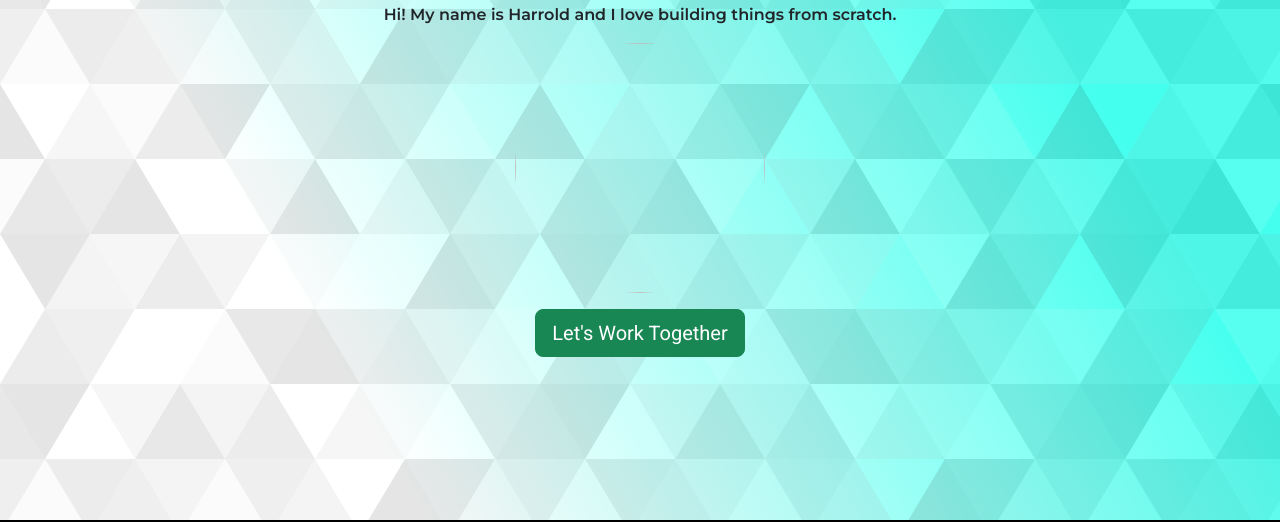
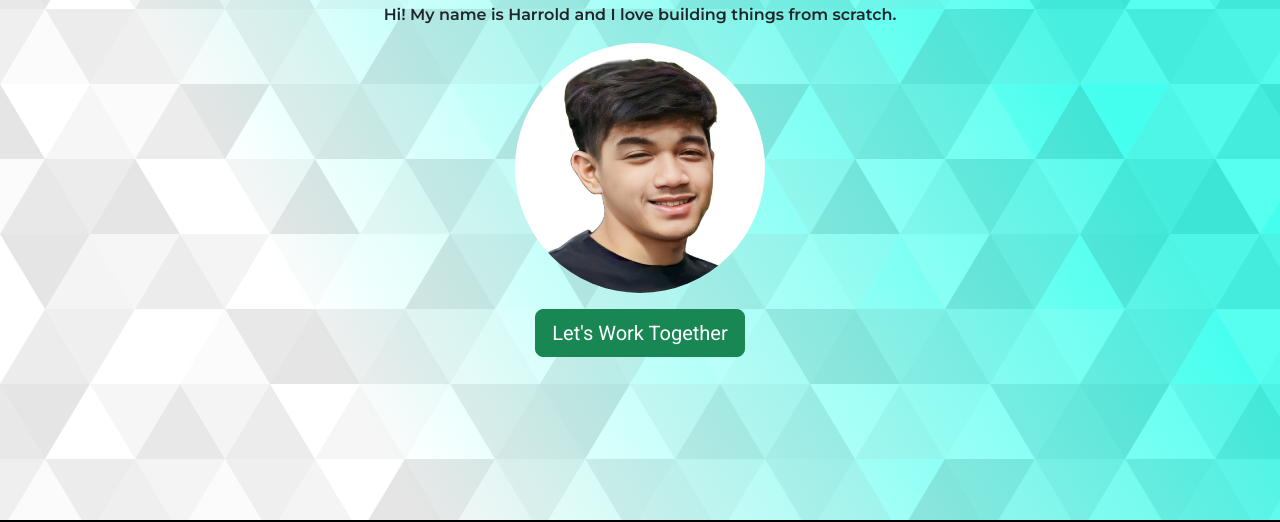
Before and after one commit to Twilight-ops/fcb-portfolio, a plain HTML site: page index.html in a window 1280 px wide. Shown: the part 216-738 px from the top of the page. Drawn offline with nearby package versions, Linux system fonts and the light colour scheme; the site is published under a folder, as on GitHub Pages, so addresses that start at the root find nothing.

Commit message:
Update index.html

```diff
--- a/index.html
+++ b/index.html
@@ -21,7 +21,7 @@
       <section id="landing" class="text-center mt-5">
         <h1>Full Stack Developer</h1>
         <p>Hi! My name is Harrold and I love building things from scratch.</p>
-        <img src="/images/profile.jpg" class="img-fluid" id="profile">
+        <img src="images/profile.jpg" class="img-fluid" id="profile">
         <a href="mailto:helpdesk@zuitt.com" class="btn btn-success btn-lg mt-3"> Let's Work Together</a>
       </section>
     </div>
```
